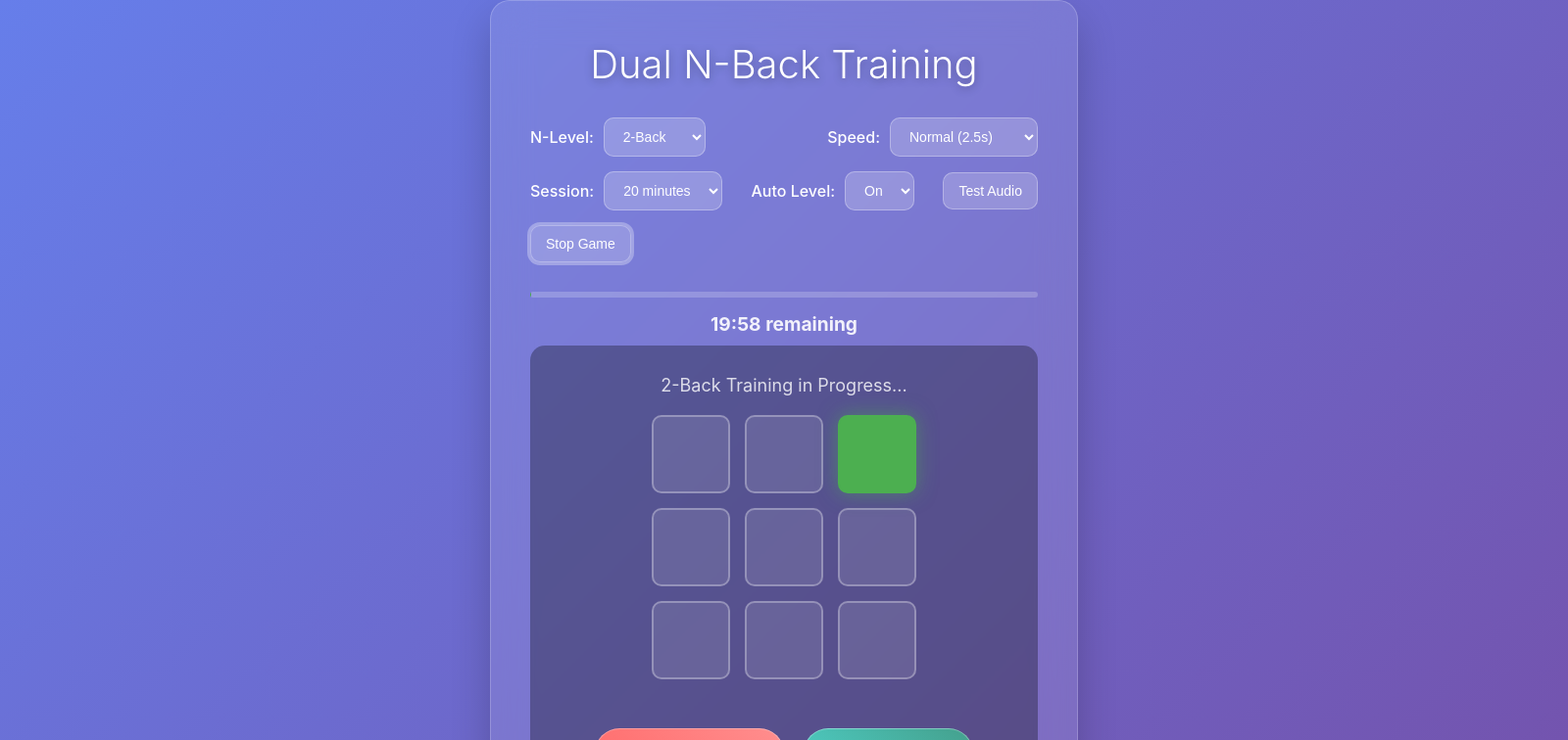
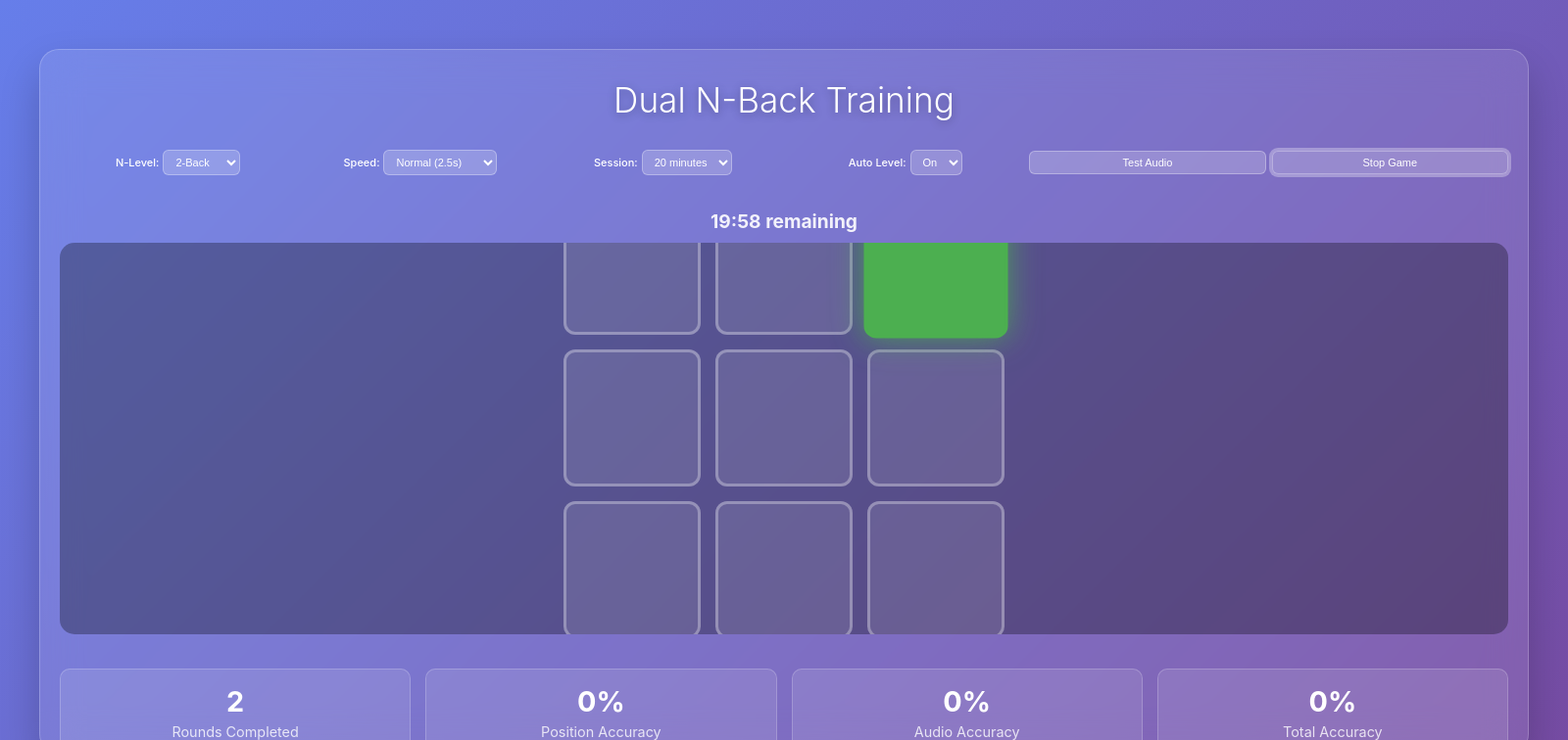
Before and after one commit to Bovey0809/dual-n-back-app, an Electron app: page index.html in a window 1600 px wide. Both pictures are taken after a click on the button "Start Game". Shown: the top 756 px of the page at 98% size. Drawn offline with Linux system fonts and the light colour scheme.

Commit message:
[WIP] It's larger but not the blocks

```diff
--- a/index.html
+++ b/index.html
@@ -16,60 +16,74 @@
             font-family: -apple-system, BlinkMacSystemFont, 'Segoe UI', Roboto, sans-serif;
             background: linear-gradient(135deg, #667eea 0%, #764ba2 100%);
             color: white;
-            min-height: 100vh;
+            height: 100vh;
             display: flex;
             justify-content: center;
             align-items: center;
             user-select: none;
+            margin: 0;
+            padding: 0;
         }
 
         .container {
             background: rgba(255, 255, 255, 0.1);
             backdrop-filter: blur(20px);
             border-radius: 20px;
-            padding: 40px;
+            padding: 20px;
             box-shadow: 0 20px 40px rgba(0, 0, 0, 0.2);
             border: 1px solid rgba(255, 255, 255, 0.2);
-            max-width: 600px;
-            width: 90%;
+            max-width: 95vw;
+            width: 95%;
+            height: 90vh;
+            display: flex;
+            flex-direction: column;
+            margin-top: 20px;
         }
 
         h1 {
             text-align: center;
-            margin-bottom: 30px;
+            margin-bottom: 20px;
+            margin-top: 10px;
             font-weight: 300;
-            font-size: 2.5em;
+            font-size: 2.2em;
             text-shadow: 0 2px 10px rgba(0, 0, 0, 0.3);
         }
 
         .controls {
-            display: flex;
-            justify-content: space-between;
+            display: grid;
+            grid-template-columns: repeat(auto-fit, minmax(150px, 1fr));
+            gap: 8px;
+            margin-bottom: 20px;
+            margin-top: 10px;
+            flex-shrink: 0;
             align-items: center;
-            margin-bottom: 30px;
-            flex-wrap: wrap;
-            gap: 15px;
         }
 
         .control-group {
             display: flex;
             align-items: center;
-            gap: 10px;
+            gap: 5px;
+            flex-shrink: 0;
+            white-space: nowrap;
+            justify-content: center;
         }
 
         label {
             font-weight: 500;
+            font-size: 11px;
         }
 
         select, button {
             background: rgba(255, 255, 255, 0.2);
             border: 1px solid rgba(255, 255, 255, 0.3);
             color: white;
-            padding: 10px 15px;
-            border-radius: 10px;
-            font-size: 14px;
+            padding: 5px 8px;
+            border-radius: 6px;
+            font-size: 11px;
             cursor: pointer;
             transition: all 0.3s ease;
+            flex-shrink: 0;
+            min-width: fit-content;
         }
 
         select:hover, button:hover {
@@ -90,22 +104,29 @@
         .game-area {
             background: rgba(0, 0, 0, 0.3);
             border-radius: 15px;
-            padding: 30px;
+            padding: 20px;
             margin-bottom: 20px;
-            min-height: 400px;
+            min-height: 50vh;
             display: flex;
             flex-direction: column;
             align-items: center;
             justify-content: center;
+            flex: 1;
+            overflow: hidden;
+            position: relative;
         }
 
         .grid {
             display: grid;
             grid-template-columns: repeat(3, 1fr);
             gap: 15px;
-            margin-bottom: 30px;
+            margin-bottom: 20px;
             opacity: 0;
             transition: opacity 0.3s ease;
+            justify-items: center;
+            align-items: center;
+            width: 450px;
+            height: 450px;
         }
 
         .grid.active {
@@ -113,19 +134,21 @@
         }
 
         .square {
-            width: 80px;
-            height: 80px;
+            width: 100%;
+            height: 100%;
+            aspect-ratio: 1;
             background: rgba(255, 255, 255, 0.1);
-            border: 2px solid rgba(255, 255, 255, 0.3);
-            border-radius: 10px;
+            border: 3px solid rgba(255, 255, 255, 0.3);
+            border-radius: 12px;
             transition: all 0.3s ease;
             cursor: pointer;
         }
 
         .square.active {
             background: #4CAF50;
-            box-shadow: 0 0 20px rgba(76, 175, 80, 0.5);
+            box-shadow: 0 0 30px rgba(76, 175, 80, 0.8);
             border-color: #4CAF50;
+            transform: scale(1.05);
         }
 
         .square.clicked {
@@ -148,8 +171,8 @@
 
         .instructions {
             text-align: center;
-            margin-bottom: 20px;
-            font-size: 18px;
+            margin-bottom: 15px;
+            font-size: 16px;
             opacity: 0.8;
         }
 
@@ -157,8 +180,9 @@
             display: grid;
             grid-template-columns: repeat(auto-fit, minmax(150px, 1fr));
             gap: 15px;
-            margin-top: 20px;
-            margin-bottom: 20px;
+            margin-top: 15px;
+            margin-bottom: 15px;
+            flex-shrink: 0;
         }
 
         .records-section {
@@ -253,16 +277,20 @@
 
         .response-buttons {
             display: flex;
-            gap: 20px;
-            margin-top: 20px;
+            gap: 15px;
+            margin-top: 15px;
+            justify-content: center;
+            flex-wrap: wrap;
+            flex-shrink: 0;
         }
 
         .response-btn {
-            padding: 15px 25px;
-            font-size: 16px;
-            border-radius: 25px;
+            padding: 12px 20px;
+            font-size: 14px;
+            border-radius: 20px;
             font-weight: bold;
-            min-width: 120px;
+            min-width: 100px;
+            flex-shrink: 0;
         }
 
         .response-btn.visual {
@@ -374,6 +402,54 @@
 
         .pulse {
             animation: pulse 0.5s ease-in-out;
+        }
+
+        /* Responsive breakpoints */
+        @media (max-width: 1600px) {
+            .controls {
+                gap: 6px;
+            }
+
+            .control-group {
+                gap: 4px;
+            }
+        }
+
+        @media (max-width: 1400px) {
+            .controls {
+                gap: 5px;
+            }
+
+            .control-group {
+                gap: 3px;
+            }
+
+            select, button {
+                padding: 4px 6px;
+                font-size: 10px;
+            }
+
+            label {
+                font-size: 10px;
+            }
+        }
+
+        @media (max-width: 1200px) {
+            .controls {
+                flex-direction: column;
+                gap: 4px;
+            }
+
+            .container {
+                width: 98%;
+                height: 98vh;
+                padding: 15px;
+            }
+
+            .game-area {
+                min-height: 50vh;
+                padding: 5px;
+            }
         }
     </style>
 </head>
@@ -504,10 +580,11 @@
     <script>
         class DualNBack {
             constructor() {
-                this.nLevel = 2;
-                this.speed = 2500;
-                this.sessionTime = 20; // minutes
-                this.autoLevel = true; // Auto level up enabled by default
+                // Load last used settings or use defaults
+                this.nLevel = this.loadSetting('lastNLevel', 2);
+                this.speed = this.loadSetting('lastSpeed', 2500);
+                this.sessionTime = this.loadSetting('lastSessionTime', 20); // minutes
+                this.autoLevel = this.loadSetting('lastAutoLevel', true); // Auto level up enabled by default
                 this.isRunning = false;
                 this.round = 0;
 
@@ -541,6 +618,7 @@
                 this.setupEventListeners();
                 this.createAudioContext();
                 this.displayRecords();
+                this.restoreLastSettings();
             }
 
             initializeElements() {
@@ -572,6 +650,70 @@
                 };
             }
 
+            // Settings persistence methods
+            loadSetting(key, defaultValue) {
+                try {
+                    const stored = localStorage.getItem(key);
+                    if (stored !== null) {
+                        // Handle boolean values
+                        if (defaultValue === true || defaultValue === false) {
+                            return stored === 'true';
+                        }
+                        // Handle numeric values
+                        if (typeof defaultValue === 'number') {
+                            return parseInt(stored);
+                        }
+                        return stored;
+                    }
+                } catch (error) {
+                    console.error('Error loading setting:', error);
+                }
+                return defaultValue;
+            }
+
+            saveSetting(key, value) {
+                try {
+                    localStorage.setItem(key, value.toString());
+                } catch (error) {
+                    console.error('Error saving setting:', error);
+                }
+            }
+
+            restoreLastSettings() {
+                // Restore N-level
+                this.elements.nLevel.value = this.nLevel;
+
+                // Restore speed
+                this.elements.speed.value = this.speed;
+
+                // Restore session time
+                this.elements.sessionTime.value = this.sessionTime;
+
+                // Restore auto level
+                this.elements.autoLevel.value = this.autoLevel ? 'on' : 'off';
+
+                console.log('Restored last settings:', {
+                    nLevel: this.nLevel,
+                    speed: this.speed,
+                    sessionTime: this.sessionTime,
+                    autoLevel: this.autoLevel
+                });
+            }
+
+            saveCurrentSettings() {
+                this.saveSetting('lastNLevel', this.nLevel);
+                this.saveSetting('lastSpeed', this.speed);
+                this.saveSetting('lastSessionTime', this.sessionTime);
+                this.saveSetting('lastAutoLevel', this.autoLevel);
+
+                console.log('Saved current settings:', {
+                    nLevel: this.nLevel,
+                    speed: this.speed,
+                    sessionTime: this.sessionTime,
+                    autoLevel: this.autoLevel
+                });
+            }
+
             setupEventListeners() {
                 this.elements.startBtn.addEventListener('click', () => this.toggleGame());
                 this.elements.testAudioBtn.addEventListener('click', () => this.testAudio());
@@ -591,18 +733,22 @@
 
                 this.elements.nLevel.addEventListener('change', (e) => {
                     this.nLevel = parseInt(e.target.value);
+                    this.saveCurrentSettings();
                 });
 
                 this.elements.speed.addEventListener('change', (e) => {
                     this.speed = parseInt(e.target.value);
+                    this.saveCurrentSettings();
                 });
 
                 this.elements.sessionTime.addEventListener('change', (e) => {
                     this.sessionTime = parseInt(e.target.value);
+                    this.saveCurrentSettings();
                 });
 
                 this.elements.autoLevel.addEventListener('change', (e) => {
                     this.autoLevel = e.target.value === 'on';
+                    this.saveCurrentSettings();
                     console.log('Auto level up:', this.autoLevel ? 'enabled' : 'disabled');
                 });
             }
@@ -1094,6 +1240,9 @@
                 // Save training record
                 this.saveTrainingRecord(accuracy);
 
+                // Save current settings for next session
+                this.saveCurrentSettings();
+
                 // Reset timer display after a few seconds
                 setTimeout(() => {
                     this.elements.timerDisplay.textContent = 'Ready to start';
@@ -1202,6 +1351,9 @@
                     this.saveTrainingRecord(accuracy);
                 }
 
+                // Save current settings for next session
+                this.saveCurrentSettings();
+
                 this.elements.startBtn.textContent = 'Start Game';
                 this.elements.instructions.textContent = 'Game stopped. Press Start to begin training.';
                 this.elements.timerDisplay.textContent = 'Ready to start';
@@ -1393,6 +1545,9 @@
                 this.nLevel++;
                 this.elements.nLevel.value = this.nLevel;
 
+                // Save the new level setting
+                this.saveCurrentSettings();
+
                 // Clear recent trials to avoid immediate level changes
                 this.recentTrials = [];
 
@@ -1406,6 +1561,9 @@
                 const oldLevel = this.nLevel;
                 this.nLevel--;
                 this.elements.nLevel.value = this.nLevel;
+
+                // Save the new level setting
+                this.saveCurrentSettings();
 
                 // Clear recent trials to avoid immediate level changes
                 this.recentTrials = [];
```
Also changed, not shown: main.js (+5 -2 lines).
